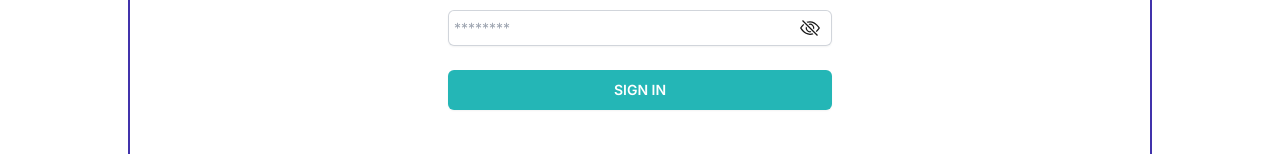
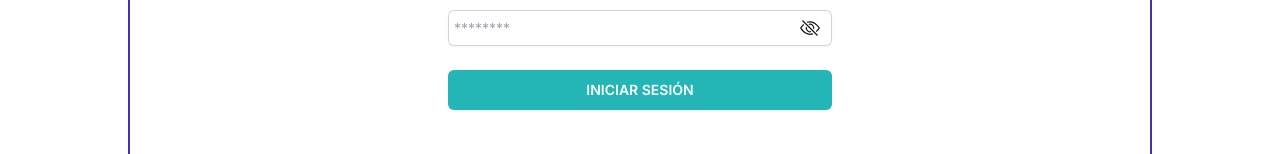
Before and after one commit to No-Country-simulation/c21-67-t-python-react, a Next.js app in the folder Front-End/bytech/: page /login in a window 1280 px wide. Shown: the part 378-532 px from the top of the page. Built offline with nearby package versions, Linux system fonts and the light colour scheme.

Commit message:
se corrige formato de boton

```diff
--- a/Front-End/bytech/src/components/login/Login.tsx
+++ b/Front-End/bytech/src/components/login/Login.tsx
@@ -125,9 +125,9 @@ export const Login = () => {
                 <div className="mt-6">
                   <Button
                     type="submit"
-                    className="flex w-full justify-center rounded-md bg-secondary px-3 py-1.5 text-sm font-semibold leading-6 text-white shadow-sm hover:bg-btnActive hover:text-foreground focus-visible:outline focus-visible:outline-2 focus-visible:outline-offset-2 focus-visible:outline-secondary"
+                    className=" uppercase flex w-full justify-center rounded-md bg-secondary px-3 py-1.5 text-sm font-semibold leading-6 text-white shadow-sm hover:bg-btnActive hover:text-foreground focus-visible:outline focus-visible:outline-2 focus-visible:outline-offset-2 focus-visible:outline-secondary"
                   >
-                    SIGN IN
+                    Iniciar sesión
                   </Button>
                 </div>
               </div>
```
